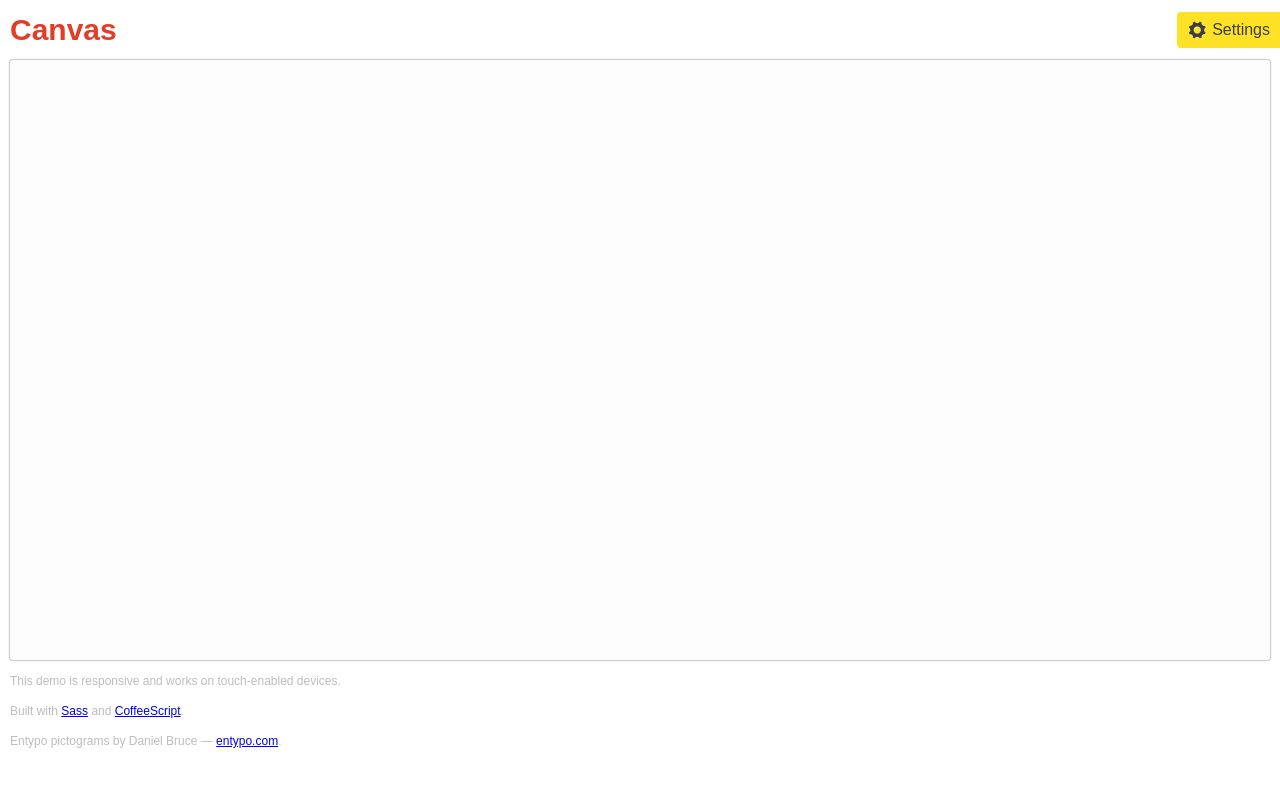
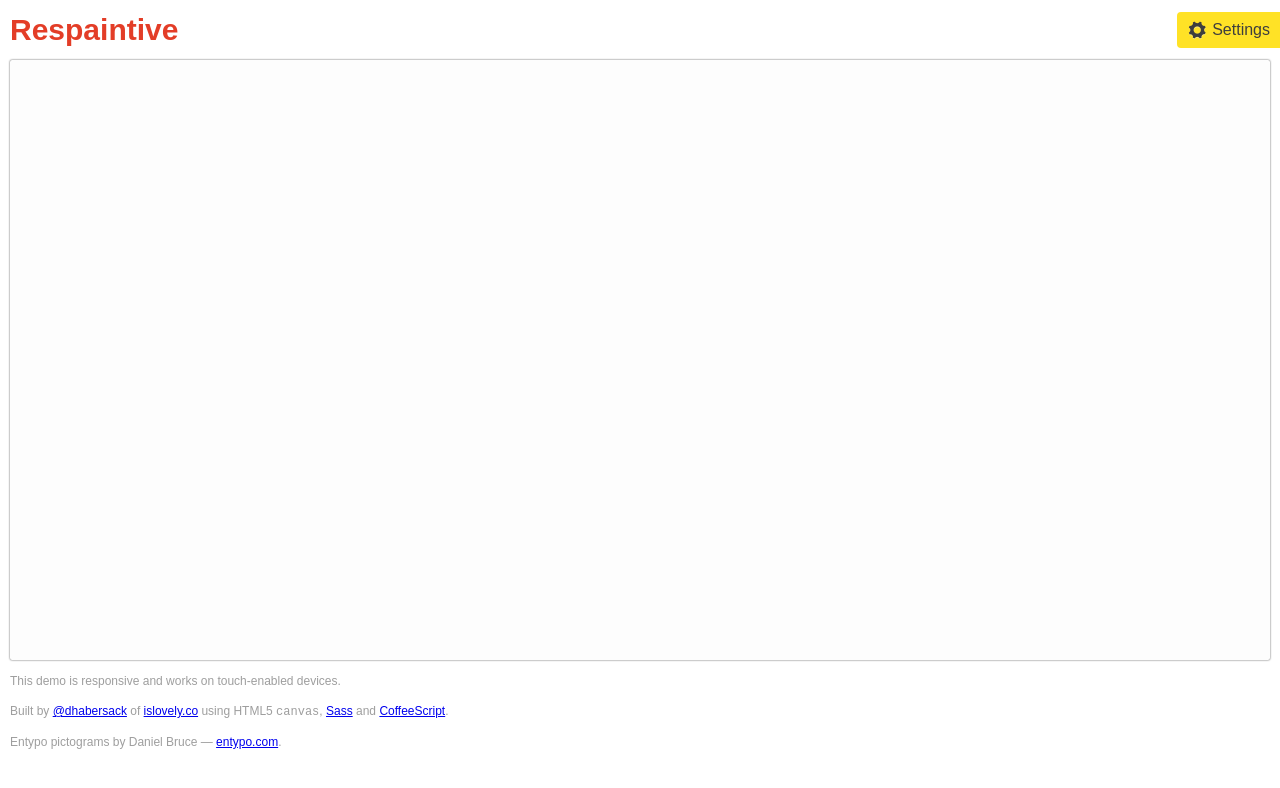
Before and after one commit to dhabersack/respaintive, a website: page index.html in a window 1280 px wide. Drawn offline with Linux system fonts and the light colour scheme; files that its build step writes are made by us from their sources.

Commit message:
Rename to Respaintive.

```diff
--- a/Gruntfile.coffee
+++ b/Gruntfile.coffee
@@ -6,7 +6,7 @@ module.exports = (grunt) ->
     coffee: {
       compile: {
         files: {
-          'assets/javascript/<%= pkg.name %>.js': 'assets/javascript/<%= pkg.name %>.coffee'
+          'assets/javascript/<%= pkg.name %>-<%= pkg.version %>.js': 'assets/javascript/<%= pkg.name %>.coffee'
         }
       }
     },
@@ -28,7 +28,7 @@ module.exports = (grunt) ->
       },
       build: {
         files: {
-          'assets/javascript/<%= pkg.name %>.min.js': ['assets/javascript/<%= pkg.name %>.js']
+          'assets/javascript/<%= pkg.name %>-<%= pkg.version %>.min.js': ['assets/javascript/<%= pkg.name %>-<%= pkg.version %>.js']
         }
       }
     }
--- a/assets/stylesheets/style.scss
+++ b/assets/stylesheets/style.scss
@@ -1,3 +1,5 @@
+@import 'normalize.scss';
+
 $color-black:  #3e3e3e;
 $color-blue:   #3581fc;
 $color-gray:   #bdbdbd;
@@ -18,15 +20,15 @@ $icon-close:    '\e007';
 
 @font-face {
   font: {
-    family: 'Canvas Icons';
+    family: 'Respaintive';
     style: normal;
     weight: normal;
   }
-  src: url('../fonts/Canvas Icons/Canvas-Icons.eot');
-  src: url('../fonts/Canvas Icons/Canvas-Icons.eot?#iefix') format('embedded-opentype'),
-       url('../fonts/Canvas Icons/Canvas-Icons.woff') format('woff'),
-       url('../fonts/Canvas Icons/Canvas-Icons.ttf') format('truetype'),
-       url('../fonts/Canvas Icons/Canvas-Icons.svg#Canvas-Icons') format('svg');
+  src: url('../fonts/Respaintive/Respaintive.eot');
+  src: url('../fonts/Respaintive/Respaintive.eot?#iefix') format('embedded-opentype'),
+       url('../fonts/Respaintive/Respaintive.woff') format('woff'),
+       url('../fonts/Respaintive/Respaintive.ttf') format('truetype'),
+       url('../fonts/Respaintive/Respaintive.svg#Respaintive') format('svg');
 }
 
 body {
@@ -46,7 +48,7 @@ canvas {
 
 footer {
   clear: both;
-  color: $color-gray;
+  color: darken($color-gray, 12%);
 }
 
 h1 {
@@ -104,7 +106,7 @@ ol {
       display: block;
       font: {
         size: 1.5625em; // 25px
-        family: 'Canvas Icons';
+        family: 'Respaintive';
       }
       text-shadow: 0 0.1em transparentize($color-white, 0.6);
       height: $diameter;
@@ -239,7 +241,7 @@ section {
       display: block;
       float: left;
       font: {
-        family: 'Canvas Icons';
+        family: 'Respaintive';
         size: 1.25em; // 20px
       }
       margin-right: 0.25em; // 5px
--- a/index.html
+++ b/index.html
@@ -5,20 +5,19 @@
     <meta http-equiv="X-UA-Compatible" content="IE=edge,chrome=1">
     <meta name="author" content="Dominik Habersack, http://islovely.co/">
     <meta name="description" content="">
-    <meta name="keywords" content="">
+    <meta name="keywords" content="html5, canvas, css3, sass, javascript, coffeescript, drawing">
     <meta name="robots" content="index, follow">
     <meta name="viewport" content="width=device-width, initial-scale=1.0">
 
-    <title>Canvas</title>
+    <title>Respaintive by @dhabersack</title>
 
-    <link rel="stylesheet" type="text/css" href="assets/stylesheets/normalize.css">
     <link rel="stylesheet" type="text/css" href="assets/stylesheets/style.css">
 
     <link rel="shortcut icon" href="favicon.ico">
   </head>
 
   <body>
-    <h1>Canvas</h1>
+    <h1>Respaintive</h1>
 
     <p id="settings-open">
       <a href="#">
@@ -75,7 +74,9 @@
       </p>
 
       <p>
-        Built with <a href="http://sass-lang.com/">Sass</a> and
+        Built by <a href="http://twitter.com/dhabersack">@dhabersack</a> of
+        <a href="http://islovely.co/">islovely.co</a> using HTML5
+        <code>canvas</code>, <a href="http://sass-lang.com/">Sass</a> and
         <a href="http://coffeescript.org/">CoffeeScript</a>.
       </p>
 
@@ -85,5 +86,5 @@
     </footer>
   </body>
 
-  <script src="assets/javascript/canvas.min.js"></script>
+  <script src="assets/javascript/respaintive-0.1.0.min.js"></script>
 </html>
--- a/package.json
+++ b/package.json
@@ -1,5 +1,5 @@
 {
-  "name": "canvas",
+  "name": "respaintive",
   "version": "0.1.0",
   "devDependencies": {
     "grunt": "~0.4.1",
```
Also changed, not shown: assets/fonts/Canvas Icons/Canvas-Icons.ttf (deleted), assets/fonts/Canvas Icons/Canvas-Icons.woff (deleted), assets/fonts/Respaintive/Respaintive.svg, assets/fonts/Respaintive/Respaintive.ttf (added), assets/fonts/Respaintive/Respaintive.woff (added), assets/javascript/respaintive-0.1.0.js (renamed from assets/javascript/canvas.js), assets/javascript/respaintive-0.1.0.min.js, assets/javascript/respaintive.coffee (renamed from assets/javascript/canvas.coffee), assets/stylesheets/_normalize.scss (renamed from assets/stylesheets/normalize.css), assets/stylesheets/style.css, 2 other files.
